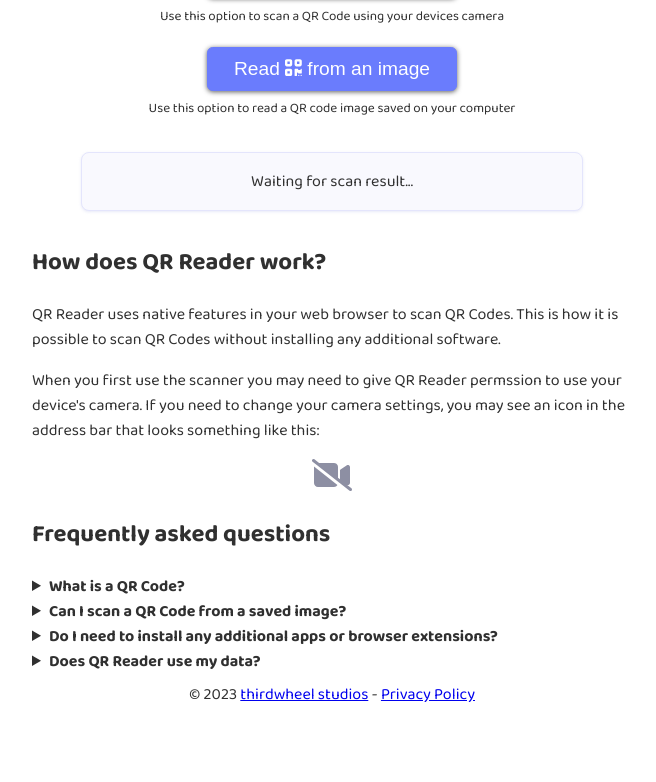
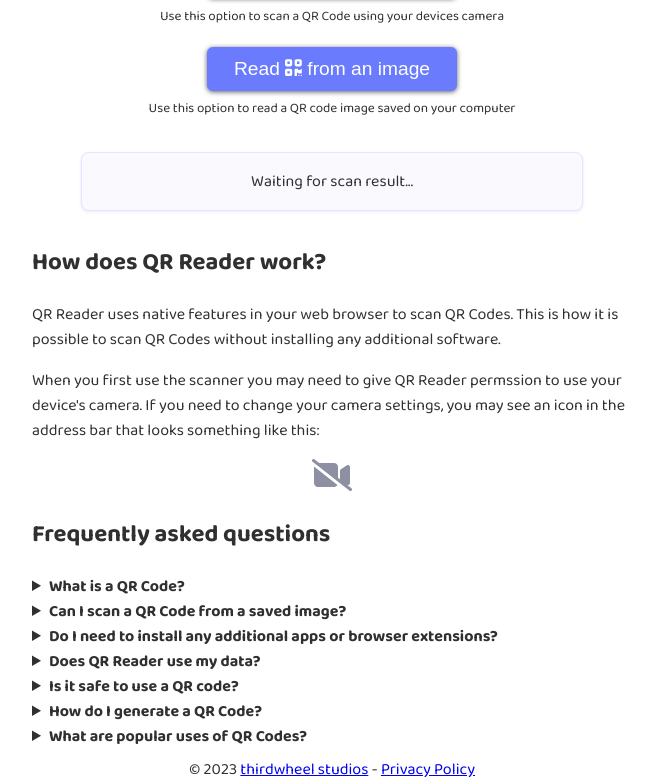
Before and after one commit to thirdwheelstudios/qr-reader, a Vue app: page / in a window 1280 px wide. Shown: the part 298-1080 px from the top of the page, without its empty margins (308-964 px from the left). Before the commit the page ends 1005 px from the top, so only its background shows below. Built offline with nearby package versions, Linux system fonts and the light colour scheme.

Commit message:
More faqs

```diff
--- a/src/components/FrequentlyAskedQuestions.vue
+++ b/src/components/FrequentlyAskedQuestions.vue
@@ -27,6 +27,32 @@
     Codes. These QR Codes are stored exclusively in your web browser and are
     never uploaded or shared anywhere else.
   </details>
+  <details>
+    <summary>Is it safe to use a QR code?</summary>
+    QR codes are not unsafe by themselves, but they may contain malicious data
+    that can harm your device or compromise your privacy. You should always scan
+    QR codes from trusted sources and avoid clicking on suspicious links.
+  </details>
+  <details>
+    <summary>How do I generate a QR Code?</summary>
+    QR Reader lets you generate QR Codes with ease. Just type in the information
+    you want to store and a QR Code will appear instantly for you to save and
+    share as you wish.
+  </details>
+  <details>
+    <summary>What are popular uses of QR Codes?</summary>
+    QR Codes have many different use cases including, but not limited to:
+    <ul>
+      <li>On event tickets to allow contactless entry and verfication</li>
+      <li>
+        On product packaging to share product information and setup instructions
+      </li>
+      <li>
+        In a museum or art gallery to provide more information about the subject
+      </li>
+      <li>As a digital gift voucher to be given as a present</li>
+    </ul>
+  </details>
 </template>
 
 <style scoped lang="scss">
```
